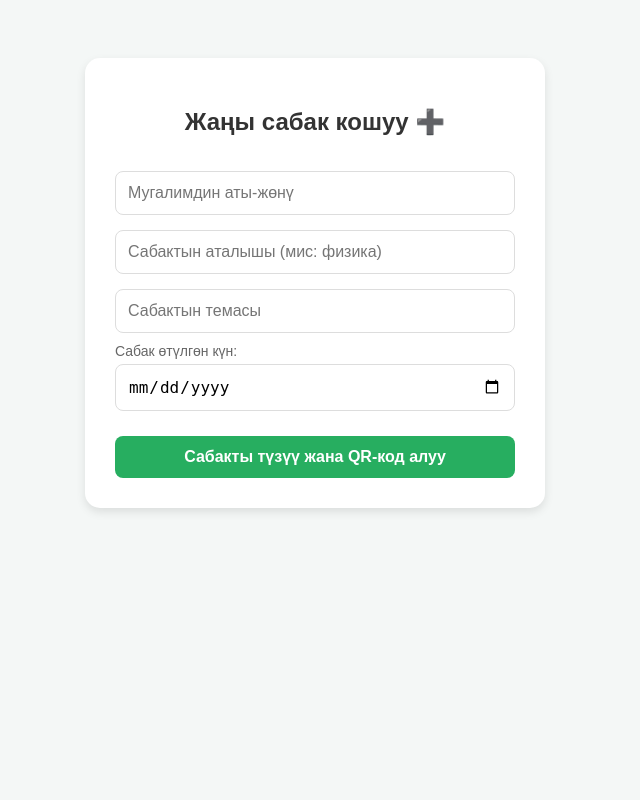
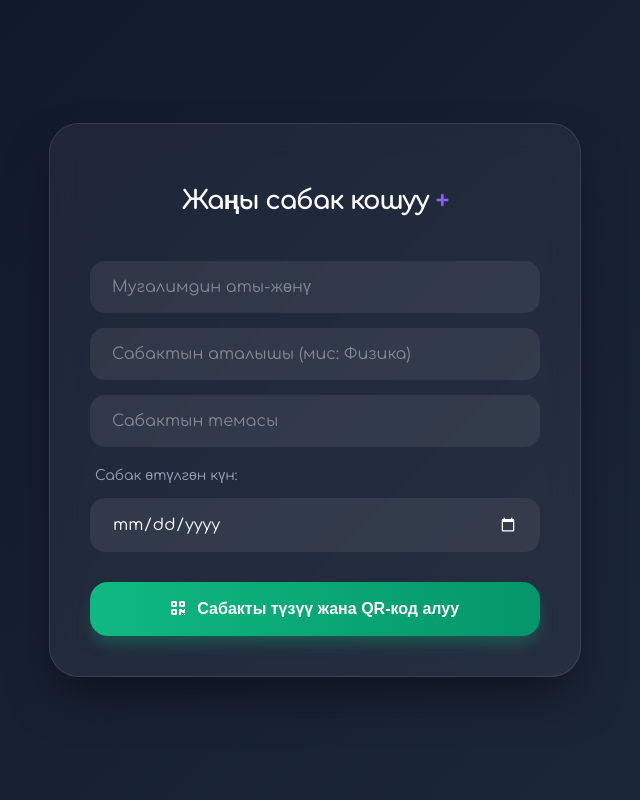
Before and after one commit to janylaijakybalikyzy-sys/Edupulse, a FastAPI app: page /teacher in a window 1280 px wide. Shown: the whole page, without its empty margins (325-965 px from the left). Run offline with FastAPI, Linux system fonts and the light colour scheme.

Commit message:
koshulduuuu bashkaa

```diff
--- a/templates/teacher.html
+++ b/templates/teacher.html
@@ -1,30 +1,131 @@
 <!DOCTYPE html>
-<html>
+<html lang="ky">
 <head>
     <meta charset="UTF-8">
-    <title>EduPulse - Мугалимдер үчүн</title>
+    <meta name="viewport" content="width=device-width, initial-scale=1.0">
+    <title>EduPulse - Жаңы сабак кошуу</title>
+
+    <link rel="stylesheet" href="https://cdnjs.cloudflare.com/ajax/libs/font-awesome/6.0.0/css/all.min.css">
+    <link href="https://fonts.googleapis.com/css2?family=Comfortaa:wght@400;700&display=swap" rel="stylesheet">
+
     <style>
-        body { font-family: sans-serif; background: #f4f7f6; display: flex; justify-content: center; padding: 50px; }
-        .card { background: white; padding: 30px; border-radius: 15px; box-shadow: 0 4px 10px rgba(0,0,0,0.1); width: 400px; }
-        input, button { width: 100%; padding: 12px; margin-top: 15px; border-radius: 8px; border: 1px solid #ddd; box-sizing: border-box; font-size: 16px; }
-        button { background: #27ae60; color: white; border: none; cursor: pointer; font-weight: bold; margin-top: 25px; transition: 0.3s; }
-        button:hover { background: #219150; }
-        h2 { text-align: center; color: #333; }
-        label { font-size: 14px; color: #666; margin-bottom: -10px; display: block; margin-top: 10px; }
+        body {
+            font-family: 'Comfortaa', sans-serif;
+            /* Сүрөттөгүдөй кочкул заманбап фон */
+            background: linear-gradient(135deg, #0f172a 0%, #1e293b 100%);
+            min-height: 100vh;
+            display: flex;
+            align-items: center;
+            justify-content: center;
+            margin: 0;
+            color: white;
+        }
+
+        /* Glassmorphism - Айнек формасы */
+        .card {
+            background: rgba(255, 255, 255, 0.05);
+            backdrop-filter: blur(15px);
+            -webkit-backdrop-filter: blur(15px);
+            padding: 40px;
+            border-radius: 30px;
+            border: 1px solid rgba(255, 255, 255, 0.1);
+            box-shadow: 0 25px 50px -12px rgba(0,0,0,0.5);
+            width: 100%;
+            max-width: 450px;
+        }
+
+        h2 {
+            text-align: center;
+            font-size: 26px;
+            font-weight: 700;
+            margin-bottom: 30px;
+            letter-spacing: -1px;
+        }
+
+        .plus-icon { color: #8b5cf6; }
+
+        /* Талаалардын стили (Input) */
+        input {
+            width: 100%;
+            padding: 15px 20px;
+            margin-top: 15px;
+            border-radius: 15px;
+            border: 2px solid transparent;
+            background: rgba(255, 255, 255, 0.07);
+            color: white;
+            font-size: 16px;
+            box-sizing: border-box;
+            font-family: inherit;
+            transition: all 0.3s ease;
+        }
+
+        input:focus {
+            outline: none;
+            background: rgba(255, 255, 255, 0.1);
+            border-color: #3b82f6;
+            box-shadow: 0 0 15px rgba(59, 130, 246, 0.3);
+        }
+
+        input::placeholder { color: rgba(255, 255, 255, 0.4); }
+
+        /* Календарь иконкасын ак кылуу */
+        input[type="date"]::-webkit-calendar-picker-indicator {
+            filter: invert(1);
+            cursor: pointer;
+        }
+
+        label {
+            font-size: 14px;
+            color: #94a3b8;
+            display: block;
+            margin-top: 20px;
+            margin-left: 5px;
+        }
+
+        /* Жашыл баскыч */
+        button {
+            background: linear-gradient(90deg, #10b981, #059669);
+            color: white;
+            border: none;
+            padding: 18px;
+            border-radius: 18px;
+            cursor: pointer;
+            font-weight: bold;
+            width: 100%;
+            margin-top: 30px;
+            font-size: 16px;
+            transition: all 0.3s ease;
+            box-shadow: 0 10px 15px -3px rgba(16, 185, 129, 0.3);
+        }
+
+        button:hover {
+            transform: translateY(-2px);
+            box-shadow: 0 15px 25px -5px rgba(16, 185, 129, 0.4);
+            filter: brightness(1.1);
+        }
+
+        button:active { transform: scale(0.98); }
     </style>
 </head>
 <body>
+
     <div class="card">
-        <h2>Жаңы сабак кошуу ➕</h2>
+        <h2>Жаңы сабак кошуу <span class="plus-icon">+</span></h2>
+
         <form action="/create_subject" method="post">
             <input type="text" name="teacher_name" placeholder="Мугалимдин аты-жөнү" required>
-            <input type="text" name="name" placeholder="Сабактын аталышы (мис: физика)" required>
+            <input type="text" name="name" placeholder="Сабактын аталышы (мис: Физика)" required>
             <input type="text" name="topic_name" placeholder="Сабактын темасы" required>
 
             <label>Сабак өтүлгөн күн:</label>
             <input type="date" name="lesson_date" required>
-            <button type="submit">Сабакты түзүү жана QR-код алуу</button>
+
+            <button type="submit">
+                <i class="fas fa-qrcode" style="margin-right: 8px;"></i>
+                Сабакты түзүү жана QR-код алуу
+            </button>
         </form>
     </div>
+
 </body>
 </html>
```
Also changed, not shown: edupulse.db.
